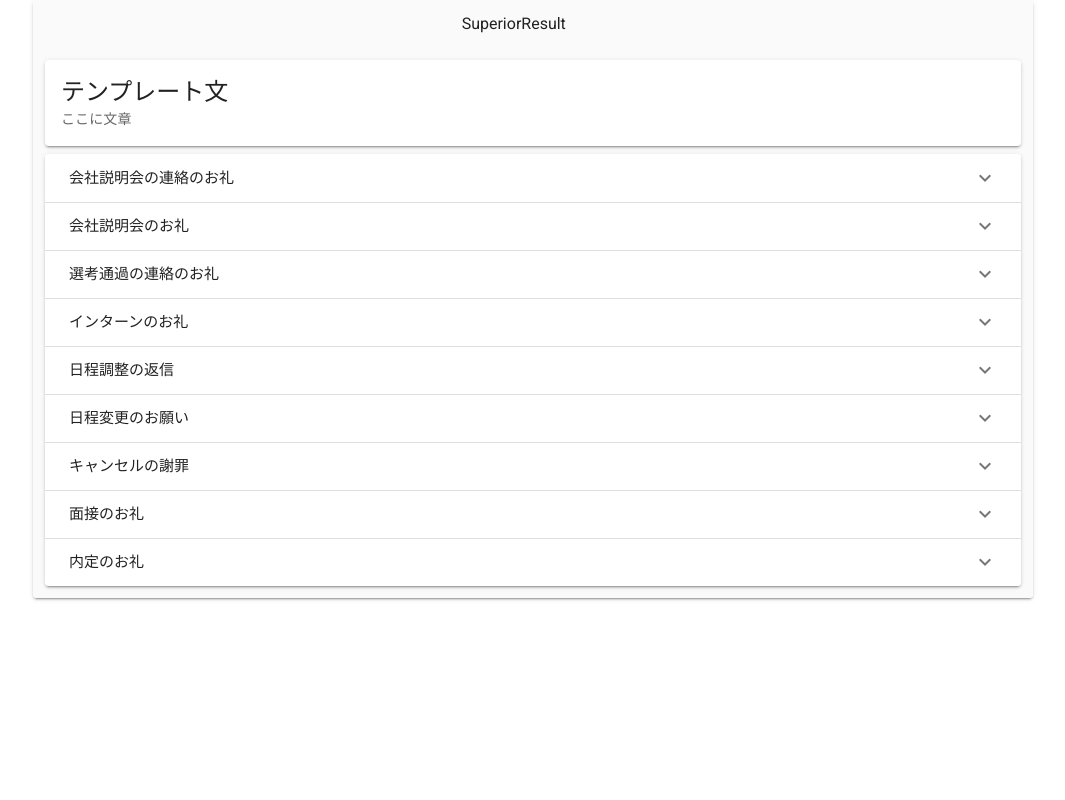
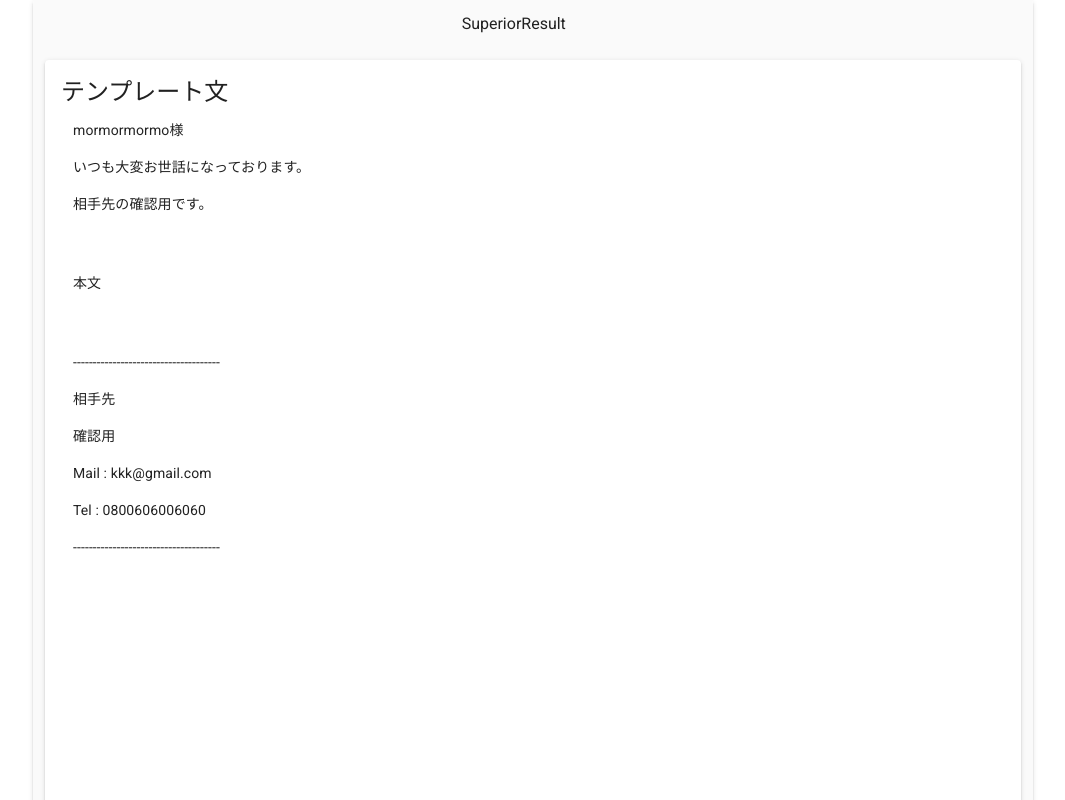
Before and after one commit to MoriKeigoYUZU/template-mail, a Vue app in the folder template-mail/: page /SuperiorResult in a window 1280 px wide. Shown: the top 800 px of the page, without its empty margins (107-1172 px from the left). Built offline with nearby package versions, Linux system fonts and the light colour scheme.

Commit message:
ADD テンプレート文

```diff
--- /dev/null
+++ b/template-mail/src/components/Template_friend.vue
@@ -0,0 +1,45 @@
+<template>
+    <v-app>
+        <v-container class="lighten-5">
+          <p>こんにちは。</p>
+          <p>お元気でしたか？</p>
+          <p>{{My.name}}です。</p>
+          <br><br>
+          <p>本文</p>
+          <br><br>
+          <p>-------------------------------------</p>
+          <p>{{My.name}}</p>
+          <p>Mail : {{My.email}}</p>
+          <p>Tel  : {{My.tel}}</p>
+          <p>-------------------------------------</p>
+        </v-container>
+    </v-app>
+</template>
+
+<script>
+  export default {
+    name: "Template_friend",
+    data: () => ({}),
+    methods: {},
+
+    computed: {
+      My() {
+        return this.$store.getters['My']
+      },
+
+      Destination() {
+        return this.$store.getters['Destination']
+      }
+    },
+  };
+
+</script>
+
+<style scoped>
+
+
+    #center {
+        text-align: center;
+    }
+
+</style>
--- /dev/null
+++ b/template-mail/src/components/Template_superior.vue
@@ -0,0 +1,46 @@
+<template>
+    <v-app>
+        <v-container class="lighten-5">
+          <p>{{Destination.name}}様</p>
+          <p>いつも大変お世話になっております。</p>
+          <p>{{My.department}}の{{My.name}}です。</p>
+          <br><br>
+          <p>本文</p>
+          <br><br>
+          <p>-------------------------------------</p>
+          <p>{{My.department}}</p>
+          <p>{{My.name}}</p>
+          <p>Mail : {{My.email}}</p>
+          <p>Tel  : {{My.tel}}</p>
+          <p>-------------------------------------</p>
+        </v-container>
+    </v-app>
+</template>
+
+<script>
+  export default {
+    name: "Template_superior",
+    data: () => ({}),
+    methods: {},
+
+    computed: {
+      My() {
+        return this.$store.getters['My']
+      },
+
+      Destination() {
+        return this.$store.getters['Destination']
+      }
+    },
+  };
+
+</script>
+
+<style scoped>
+
+
+    #center {
+        text-align: center;
+    }
+
+</style>
--- a/template-mail/src/pages/FriendResult.vue
+++ b/template-mail/src/pages/FriendResult.vue
@@ -13,7 +13,7 @@
         <v-col cols="12">
           <v-card>
             <v-card-title class="headline">テンプレート文</v-card-title>
-            <v-card-subtitle>ここに文章</v-card-subtitle>
+            <v-card-subtitle><Template_friend /></v-card-subtitle>
           </v-card>
         </v-col>
       </v-row>
@@ -82,10 +82,13 @@
 
 
 <script>
+
+import Template_friend from "../components/Template_friend";
+
 export default {
+  components: {Template_friend},
   name: "FriendResult",
   data: () => ({}),
-
   methods: {},
 };
 </script>
--- a/template-mail/src/pages/RelativeResult.vue
+++ b/template-mail/src/pages/RelativeResult.vue
@@ -13,7 +13,7 @@
         <v-col cols="12">
           <v-card>
             <v-card-title class="headline">テンプレート文</v-card-title>
-            <v-card-subtitle>ここに文章</v-card-subtitle>
+            <v-card-subtitle><Template_friend /></v-card-subtitle>
           </v-card>
         </v-col>
       </v-row>
@@ -82,7 +82,10 @@
 
 
 <script>
+import Template_friend from "../components/Template_friend";
+
 export default {
+  components: {Template_friend},
   name: "RelativeResult",
   data: () => ({}),
 
--- a/template-mail/src/pages/SuperiorResult.vue
+++ b/template-mail/src/pages/SuperiorResult.vue
@@ -13,7 +13,7 @@
         <v-col cols="12">
           <v-card>
             <v-card-title class="headline">テンプレート文</v-card-title>
-            <v-card-subtitle>ここに文章</v-card-subtitle>
+            <v-card-subtitle><Template_superior /></v-card-subtitle>
           </v-card>
         </v-col>
       </v-row>
@@ -218,11 +218,14 @@
 
 
 <script>
+
+import Template_superior from "../components/Template_superior";
+
 export default {
+  components: {Template_superior},
   name: "SuperiorResult",
   data: () => ({}),
-
-  methods: {},
+  methods: {}
 };
 </script>
 
--- a/template-mail/src/router/index.js
+++ b/template-mail/src/router/index.js
@@ -8,7 +8,8 @@ import Result from '../pages/Result'
 import SuperiorResult from '../pages/SuperiorResult'
 import FriendResult from '../pages/FriendResult'
 import RelativeResult from '../pages/RelativeResult'
-
+import Template_superior from '../components/Template_superior'
+import Template_friend from '../components/Template_friend'
 
 Vue.use(VueRouter)
 
@@ -48,6 +49,21 @@ const routes = [
     name: 'RelativeResult',
     component: RelativeResult
   },
+  {
+    path: '/SuperiorResult',
+    name: 'SuperiorResult',
+    component: SuperiorResult
+  },
+  {
+    path: '/Template_superior',
+    name: 'Template_superior',
+    component: Template_superior
+  },
+  {
+    path: '/Template_friend',
+    name: 'Template_friend',
+    component: Template_friend
+  }
 ]
 
 // const router = new VueRouter({
@@ -57,7 +73,6 @@ const routes = [
 // })
 //
 // export default router
-
 
 const router = new VueRouter({
   mode: 'history',
```
